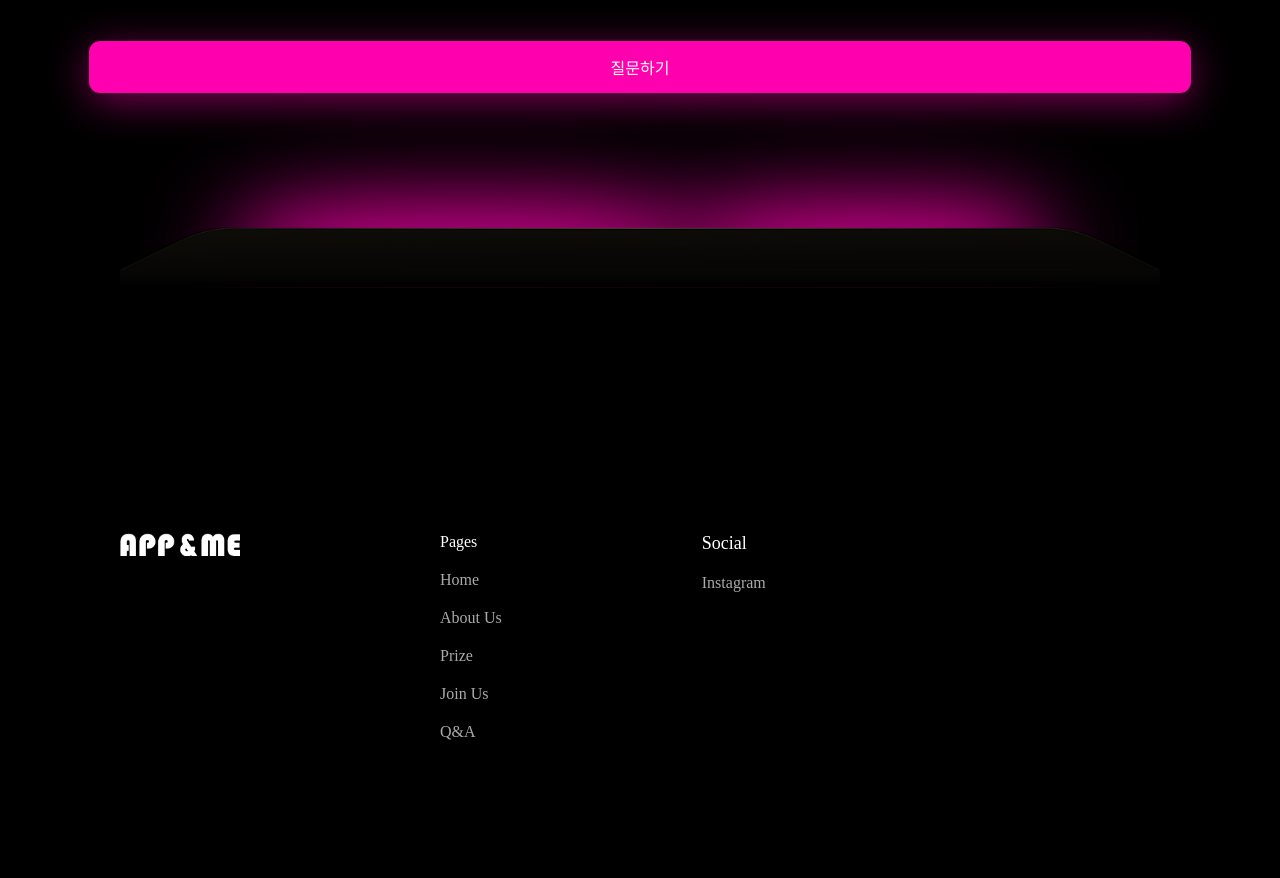
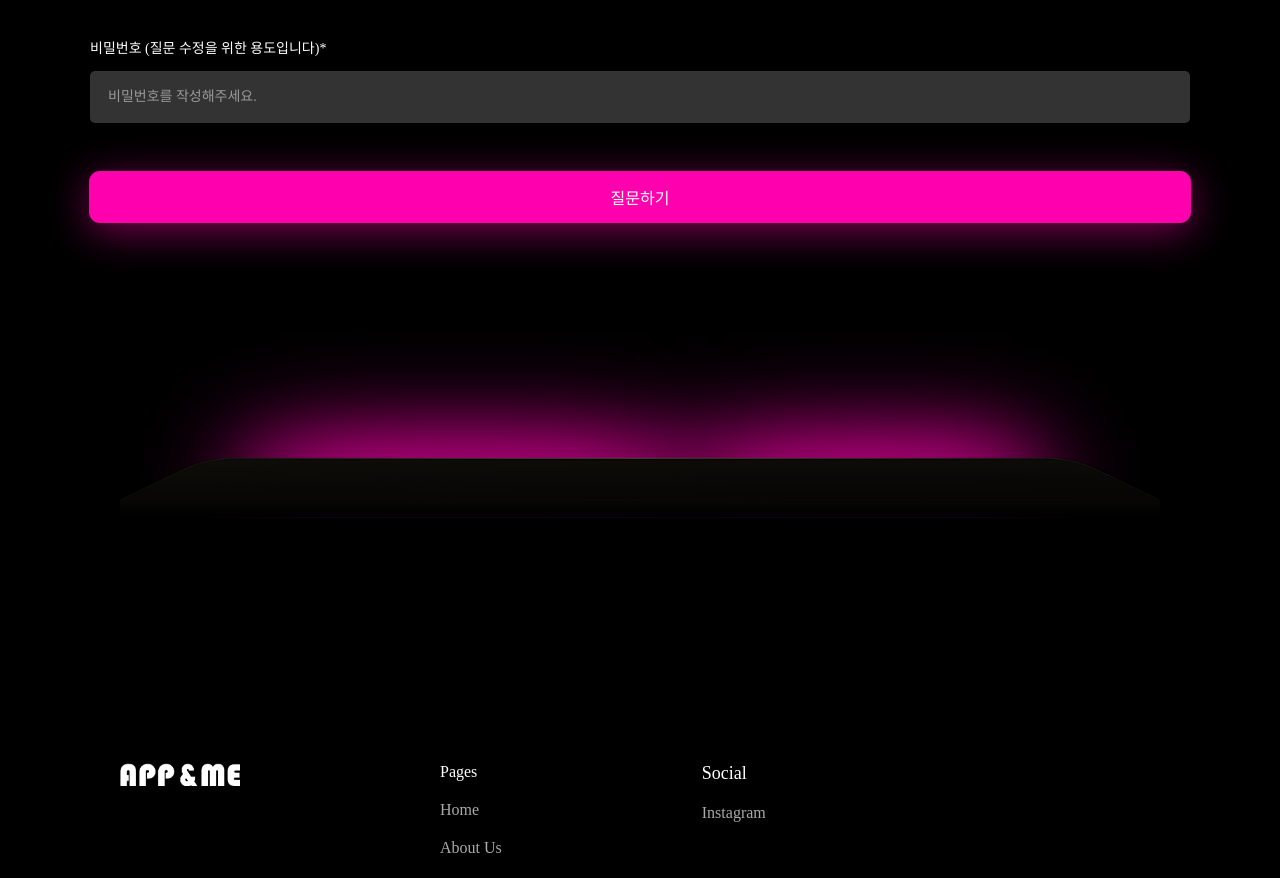
Before and after one commit to app-and-me/2025AppnMeWebsite_Client, a React (Create React App) app: page /QuestionForm in a window 1280 px wide. Shown: the part 836-1714 px from the top of the page. Built offline with nearby package versions, Linux system fonts and the light colour scheme.

Commit message:
design : style 수정

```diff
--- a/src/components/Common/Bottom.js
+++ b/src/components/Common/Bottom.js
@@ -1,17 +1,21 @@
 import styled from "styled-components";
 
-export default function Bottom() {
+export default function Bottom({ margin }) {
     const ImgStyle = styled.div`
         padding: 0 120px;
 
         @media (max-width: 1200px) {
             padding: 0;
         }
+        @media (max-width: 600px) {
+            padding: 0;
+            margin-top: -50px;
+        }
     `;
 
     return (
         <ImgStyle>
-            <img src="/images/Logo/bottom.png" alt="bottom logo" />
+            <img src="/images/Logo/bottom.png" alt="bottom logo" style={{ margin }} />
         </ImgStyle>
     );
 }
--- a/src/components/Home/MainTitle/MainTitle.js
+++ b/src/components/Home/MainTitle/MainTitle.js
@@ -3,6 +3,7 @@ import Btn from "./btn";
 import Button from "../../Common/Button";
 import Banner from "./Banner";
 import styled from "styled-components";
+
 import styles from "../../../styles/Home/MainBanner.module.css"
 
 export default function MainTitle() {
@@ -31,7 +32,7 @@ export default function MainTitle() {
 
                 <ImgStyle><img src="/images/Logo/logo.png"></img></ImgStyle>
 
-                <div>
+                <div className={styles.maintitle}>
                     <p style={{ color: "#FFFFFF99", marginBottom: "5px" }}>앱앤미는 차세대 개발 흐름에 따른 기술들을 익히고 연구하며</p>
                     <p style={{ color: "#FFFFFF99" }}>실제로 서비스를 구현해서 학교 및 사회에 기여하는 전공 동아리입니다.</p>
                 </div>
--- a/src/components/Home/MainTitle/btn.js
+++ b/src/components/Home/MainTitle/btn.js
@@ -22,6 +22,11 @@ export default function Btn({ onClick, width, backColor, fontColor }) {
         &:hover {
             opacity: ${(props) => (props.isInstagram ? 0.6 : 1)};
         }
+
+        @media (max-width: 700px) {
+            margin:0;
+     }
+
     `;
 
     const ButtonContainer = styled.div`
@@ -32,6 +37,13 @@ export default function Btn({ onClick, width, backColor, fontColor }) {
         &:hover {
             opacity: ${(props) => (props.isInstagram ? 0.6 : 1)};
         }
+        @media (max-width: 700px) {
+
+            flex-direction:column;
+            align-items: center;
+            gap:12px;
+
+     }
     `;
 
     return (
--- a/src/pages/HomePage.js
+++ b/src/pages/HomePage.js
@@ -93,7 +93,7 @@ export default function HomePage() {
             <SectionBlock dotTitle={"Testimonial"} title1={"12기 선배들에게"} title2={"앱앤미란?"}
                 marginTop={"75px"} marginBottom={"55px"} />
             <MentorVoicesCard />
-            <Bottom />
+            <Bottom margin={"100px 0 0 0"} />
             <div className={styles.styleContainer}>
                 <FaQ />
             </div>
--- a/src/pages/JoinUsPage.js
+++ b/src/pages/JoinUsPage.js
@@ -42,7 +42,7 @@ export default function JoinUSPage() {
                     <JoinForm />
                 </motion.div>
             </div>
-            <Bottom />
+            <Bottom margin={"100px 0 0 0"} />
             <Footer />
         </div >
     )
--- a/src/pages/PrizePage.js
+++ b/src/pages/PrizePage.js
@@ -10,7 +10,7 @@ export default function PrizePage() {
     return (
         <div>
             <Header />
-            <div style={{ position: "relative", display: "flex", height: "506px", overflow: "hidden" }}>
+            <div style={{ position: "relative", display: "flex", height: "506px", overflow: "hidden", marginTop: "70px" }}>
                 <Banner />
 
                 <div style={{ position: "absolute", zIndex: "1", left: "50%", top: "50%", transform: "translate(-50%, -50%)" }}>
--- a/src/pages/QuestionFormPage.js
+++ b/src/pages/QuestionFormPage.js
@@ -19,11 +19,13 @@ export default function QuestionForm() {
     return (
         <div>
             <Header />
-            <TitleCard
-                btnHeight={"28px"} btnWeight={"46px"} borderRadius={"6px"} fontSize={"12px"} btnText={"2025"}
-                mainTitle={"질문 폼 입니다!"}
-                subTitle1={"자유롭게 질문해주세요!"}
-            />
+            <div style={{ marginTop: "130px" }}>
+                <TitleCard
+                    btnHeight={"28px"} btnWeight={"46px"} borderRadius={"6px"} fontSize={"12px"} btnText={"2025"}
+                    mainTitle={"질문 폼 입니다!"}
+                    subTitle1={"자유롭게 질문해주세요!"}
+                /></div>
+
             <div style={{ display: "flex", flexDirection: "column", alignItems: "center", margin: "38px 0 136px 0" }}>
                 <Button width={"156px"} height={"46px"} text={"Fill The Form Out!"} borderRadius={"10px"} onClick={scrollToForm} />
             </div>
@@ -33,7 +35,7 @@ export default function QuestionForm() {
                 <QForm />
             </motion.div>
 
-            <Bottom />
+            <Bottom margin={"100px 0 0 0"} />
             <Footer />
         </div>
     )
--- a/src/styles/Home/Banner.module.css
+++ b/src/styles/Home/Banner.module.css
@@ -1,5 +1,4 @@
 .bannerContainer {
-    margin-top: 50px;
     position: absolute;
     z-index: 0;
     width: 100%;
--- a/src/styles/Home/MainBanner.module.css
+++ b/src/styles/Home/MainBanner.module.css
@@ -40,4 +40,8 @@
         left: 50%;
         transform: translate(-50%, -50%);
     }
+
+    .maintitle {
+        display: none;
+    }
 }
--- a/src/styles/Home/Pages/HomePage.module.css
+++ b/src/styles/Home/Pages/HomePage.module.css
@@ -39,9 +39,11 @@
 
     .mainWrapper {
         padding: 0;
+        margin-top: 80px;
     }
 
     .introduce {
         margin-top: 0;
     }
+
 }
--- a/src/styles/JoinUs/JoinForm.module.css
+++ b/src/styles/JoinUs/JoinForm.module.css
@@ -107,4 +107,8 @@ textarea::placeholder {
     textarea {
         height: 118px;
     }
+
+    .submitButton {
+        height: 45px;
+    }
 }
```
